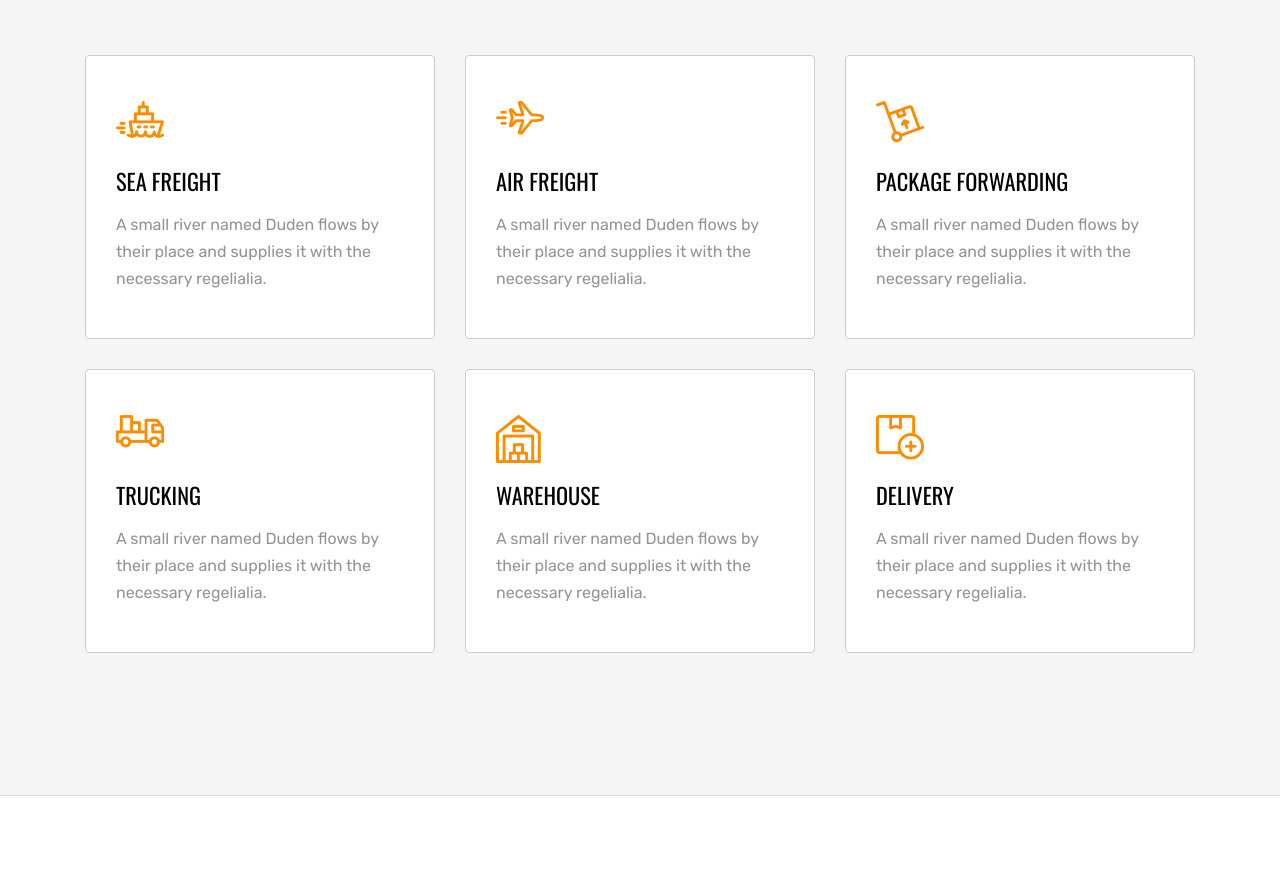
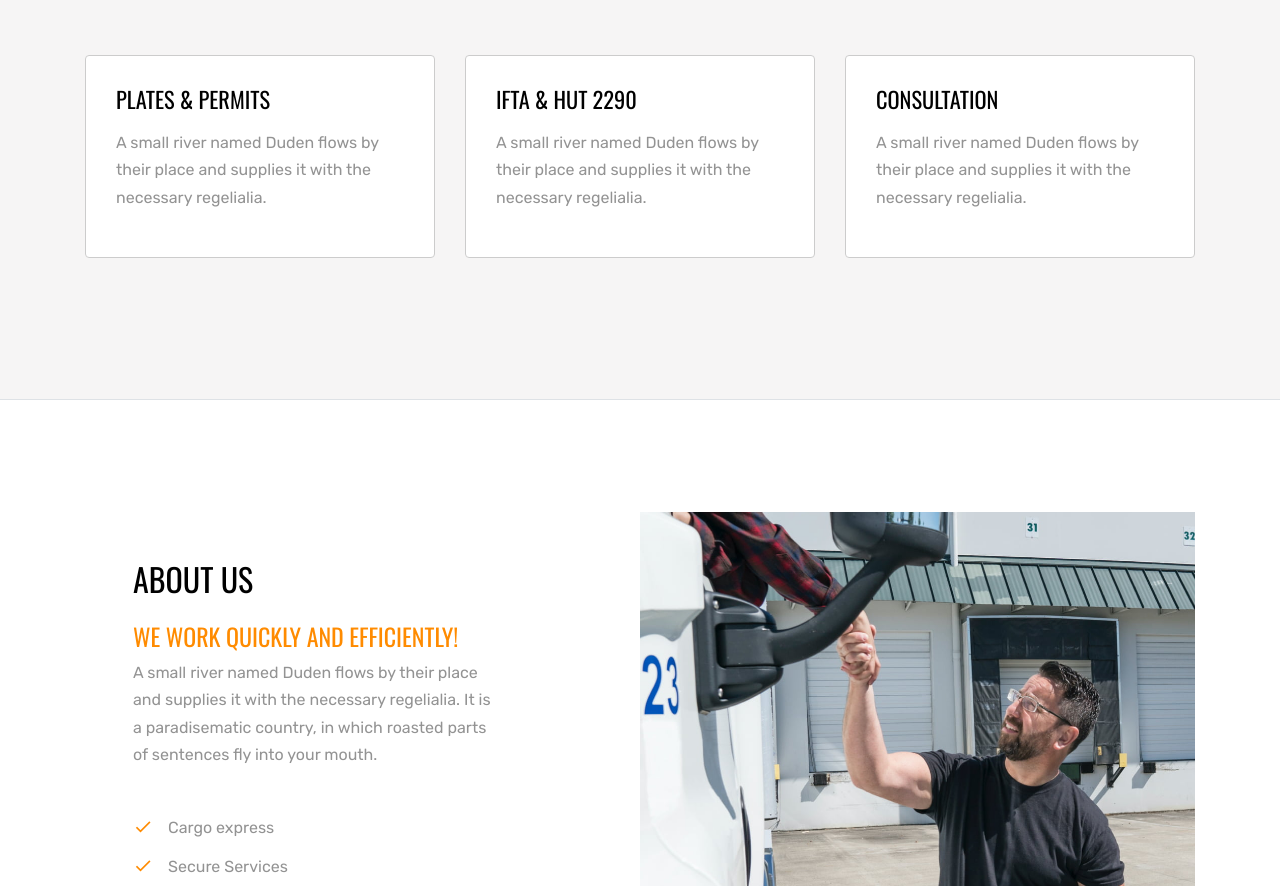
Before and after one commit to erkhemtugsB/sansar-trans, a plain HTML site: page index.html in a window 1280 px wide. Shown: the part 1194-2080 px from the top of the page. Drawn offline with nearby package versions, Linux system fonts and the light colour scheme; files whose address does not match are found by name.

Commit message:
changed what we offer

```diff
--- a/index.html
+++ b/index.html
@@ -2,12 +2,11 @@
 <html lang="en">
 
 <head>
-  <title>Cargo &mdash; Free Website Template by Free-Template.co</title>
+  <title>Sansar Trans LLC</title>
   <meta charset="utf-8">
   <meta name="viewport" content="width=device-width, initial-scale=1, shrink-to-fit=no">
   <meta name="description" content="" />
   <meta name="keywords" content="" />
-  <meta name="author" content="Free-Template.co" />
 
   <link href="https://fonts.googleapis.com/css?family=Rubik:300,400,700|Oswald:400,700" rel="stylesheet">
 
@@ -18,6 +17,8 @@
   <link rel="stylesheet" href="css/owl.carousel.min.css">
   <link rel="stylesheet" href="css/owl.theme.default.min.css">
   <link rel="stylesheet" href="fonts/flaticon/font/flaticon.css">
+  <link href="/your-path-to-uicons/css/uicons-[your-style].css" rel="stylesheet"> <!--load all styles -->
+
   <link rel="stylesheet" href="css/aos.css">
 
   <!-- MAIN CSS -->
@@ -174,51 +175,30 @@
         <div class="owl-carousel owl-all">
           <div class="block__35630">
             <div class="icon mb-0">
-              <span class="flaticon-ferry"></span>
             </div>
-            <h3 class="mb-3">Sea Freight</h3>
+            <h3 class="mb-3">Plates & Permits</h3>
             <p>A small river named Duden flows by their place and supplies it with the necessary regelialia. </p>
           </div>
 
           <div class="block__35630">
             <div class="icon mb-0">
-              <span class="flaticon-airplane"></span>
             </div>
-            <h3 class="mb-3">Air Freight</h3>
+            <h3 class="mb-3">IFTA & HUT 2290</h3>
             <p>A small river named Duden flows by their place and supplies it with the necessary regelialia. </p>
           </div>
 
           <div class="block__35630">
             <div class="icon mb-0">
-              <span class="flaticon-box"></span>
             </div>
-            <h3 class="mb-3">Package Forwarding</h3>
+            <h3 class="mb-3">Consultation</h3>
             <p>A small river named Duden flows by their place and supplies it with the necessary regelialia. </p>
           </div>
 
-          <div class="block__35630">
-            <div class="icon mb-0">
-              <span class="flaticon-lorry"></span>
-            </div>
-            <h3 class="mb-3">Trucking</h3>
-            <p>A small river named Duden flows by their place and supplies it with the necessary regelialia. </p>
-          </div>
 
-          <div class="block__35630">
-            <div class="icon mb-0">
-              <span class="flaticon-warehouse"></span>
-            </div>
-            <h3 class="mb-3">Warehouse</h3>
-            <p>A small river named Duden flows by their place and supplies it with the necessary regelialia. </p>
-          </div>
 
-          <div class="block__35630">
-            <div class="icon mb-0">
-              <span class="flaticon-add"></span>
-            </div>
-            <h3 class="mb-3">Delivery</h3>
-            <p>A small river named Duden flows by their place and supplies it with the necessary regelialia. </p>
-          </div>
+
+
+
 
         </div>
       </div>
@@ -394,8 +374,8 @@
       <div class="container">
         <div class="row d-flex no-gutters align-items-stretch">
 
-          <div class="col-12 col-lg-6 block__73422 order-lg-2"
-            style="background-image: url('images/about.jpg');" data-aos="fade-left" data-aos-delay="">
+          <div class="col-12 col-lg-6 block__73422 order-lg-2" style="background-image: url('images/about.jpg');"
+            data-aos="fade-left" data-aos-delay="">
           </div>
 
 
```
Also changed, not shown: 1 other file.
